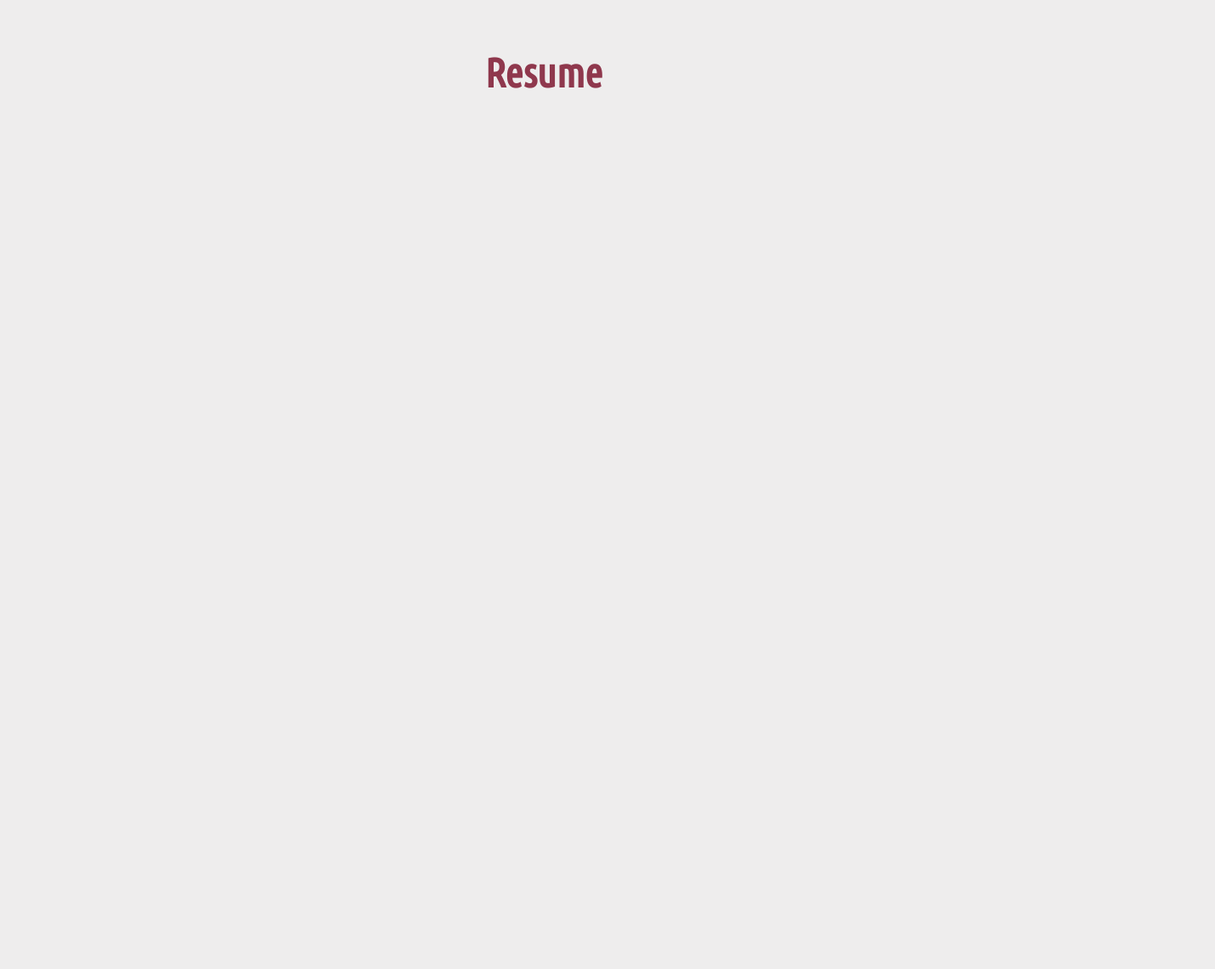
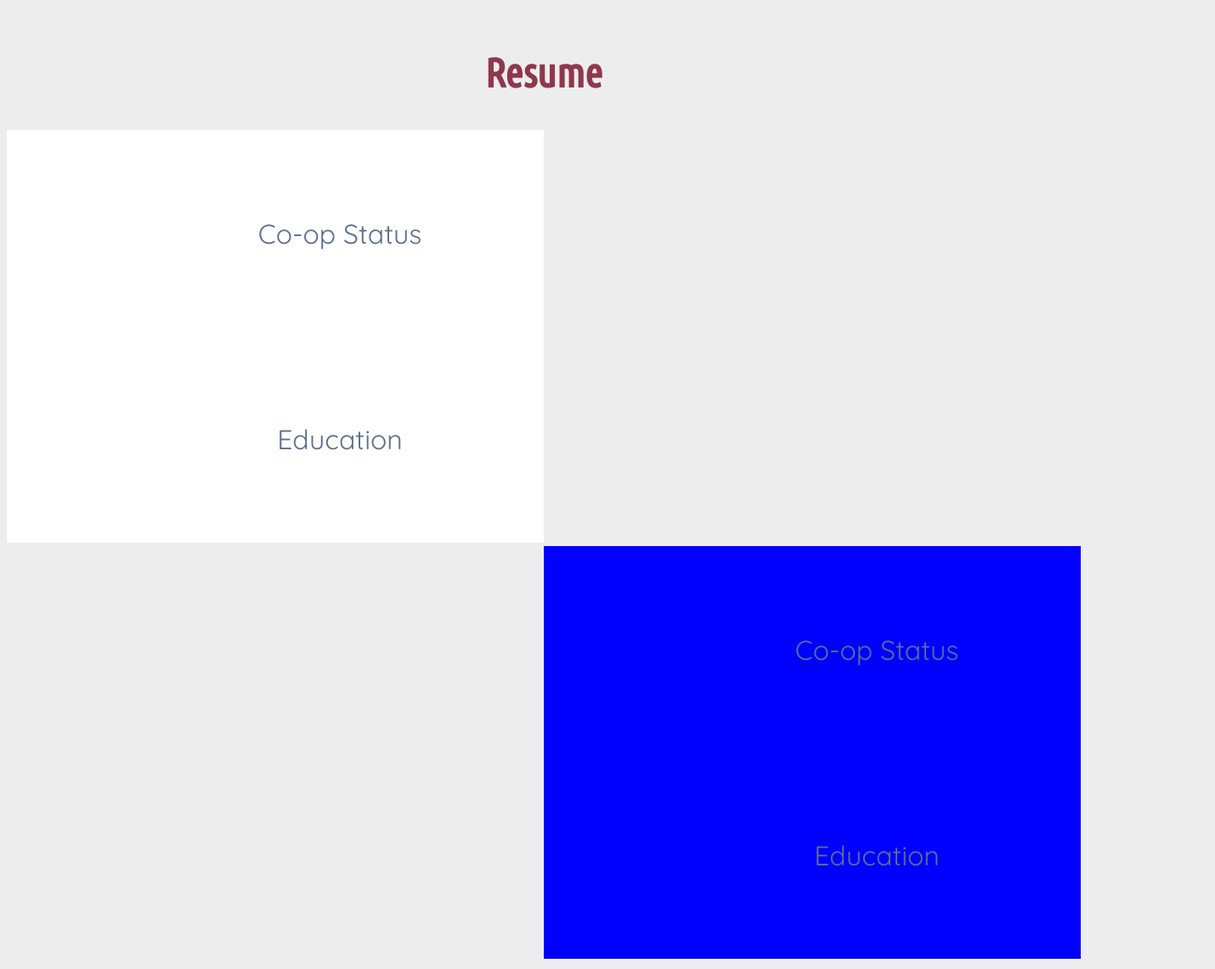
Before and after one commit to jalalasif/my-site, a plain HTML site: page resume.html in a window 1280 px wide. Shown: the whole page at 85% size, 1430 px wide, since content can reach past the window. Before the commit the page ends 800 px from the top, so only its background shows below. Drawn offline with Linux system fonts and the light colour scheme.

Commit message:
Trying alternate approach, will revert if this does not work

```diff
--- a/css/style.css
+++ b/css/style.css
@@ -1,6 +1,8 @@
 /* The body style */
 body {
   background-color: #eeeded;
+
+
 }
 
 /* Name title header */
@@ -95,4 +97,34 @@ a:active {
 
 /* Link colour property end */
 
-/* ------------------------------------------------ */
+/* -----------------------RESUME------------------------- */
+.category-block{
+  position: relative;
+  background-color: white;
+  width: 50%;
+  display: inline-block;
+
+}
+
+.text-table-resume {
+  width: 125%;
+  margin-right: auto;
+  margin-bottom: auto;
+  position: relative;
+}
+
+.category{
+  text-align: center;
+  color: #5c6e91;
+  font-family: 'Quicksand', sans-serif;
+  font-size: 200%;
+  padding: 100px;
+}
+
+.detail-block{
+  background-color: blue;
+  width: 50%;
+  position: relative;
+  left: 50%;
+  display: inline-block;
+}
--- a/resume.html
+++ b/resume.html
@@ -12,6 +12,7 @@
 </head>
 
 <body>
+  <!-- Main page title -->
   <div class="name-title-division">
     <h2 class="top-name-title">
       <center>
@@ -20,6 +21,39 @@
     </h2>
   </div>
 
-</body>
+  <div class="category-block">
+    <table class="text-table-resume">
+      <tr>
+        <td class="category">
+          Co-op Status
+        </td>
+        <td>
+        </td>
+      </tr>
+      <tr>
+        <td class="category">
+          Education
+        </td>
+      </tr>
+    </table>
+  </div>
+
+
+  <div class="detail-block">
+    <table class="text-table-resume">
+      <tr>
+        <td class="category">
+          Co-op Status
+        </td>
+        <td>
+        </td>
+      </tr>
+      <tr>
+        <td class="category">
+          Education
+        </td>
+      </tr>
+    </table>
+  </div>
 
 </html>
```
Also changed, not shown: index.html (+2 -2 lines).
